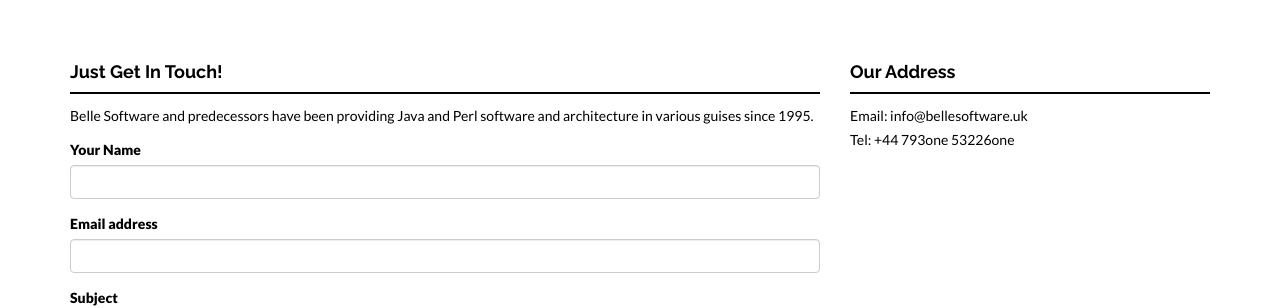
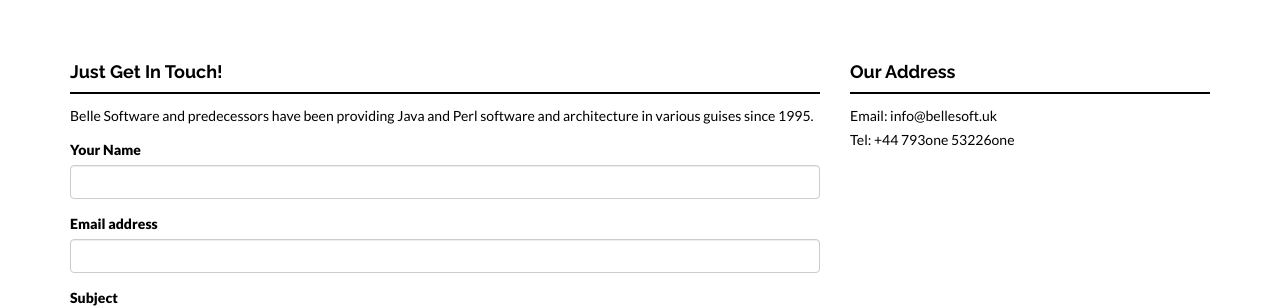
Before and after one commit to bestscarper/bestscarper.github.com, a Jekyll site: the page built from contact.html, in a window 1280 px wide and 900 px high, scrolled down 441 px. Shown: the part 153-461 px from the top of the window. Built offline with Jekyll 4.4.1, drawn with Linux system fonts in a browser that asks for light colours; nearby versions of some CDN libraries.

Commit message:
oops - wrong domain for email and feed

```diff
--- a/_config.yml
+++ b/_config.yml
@@ -5,7 +5,7 @@
 description: "Enterprise-level Software Development and Architecture Services for Java and Perl"
 # analytics: #Google analytics code in the format XX-nnnnnnnn-n
 baseurl: "" #important: start with /
-url: "http://bellesoftware.uk"
+url: "http://bellesoft.uk"
 
 # Build settings
 markdown: kramdown
@@ -37,7 +37,7 @@
     - Some Ave, 987,
     - 23890, New York,
     - United States.
-email: info@bellesoftware.uk
+email: info@bellesoft.uk
 tel: +44 793one 53226one
 
 ### GENERAL DATA FOR VARIOUS LOCATIONS ###
@@ -50,7 +50,7 @@
     img: ashley-chanrio.png
     social:
       - title: envelope #use for email address
-        url: mailto:ashley@bellesoftware.uk
+        url: mailto:ashley@bellesoft.uk
       - title: twitter
         url: http://twitter.com/ashbelle
       - title: file-pdf-o
@@ -65,7 +65,7 @@
     img: tracy-chanrio.png
     social:
       - title: envelope #use for email address
-        url: mailto:tracy@bellesoftware.uk
+        url: mailto:tracy@bellesoft.uk
 
 # Clients information. Shown on Home and About pages.
 clients:
```
